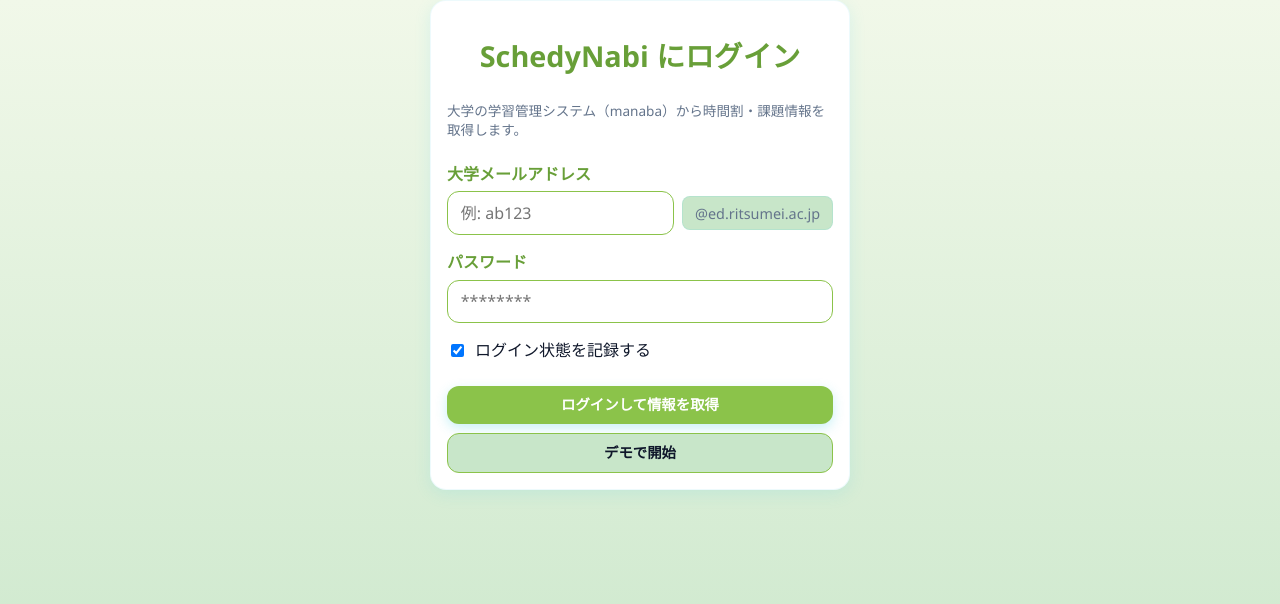
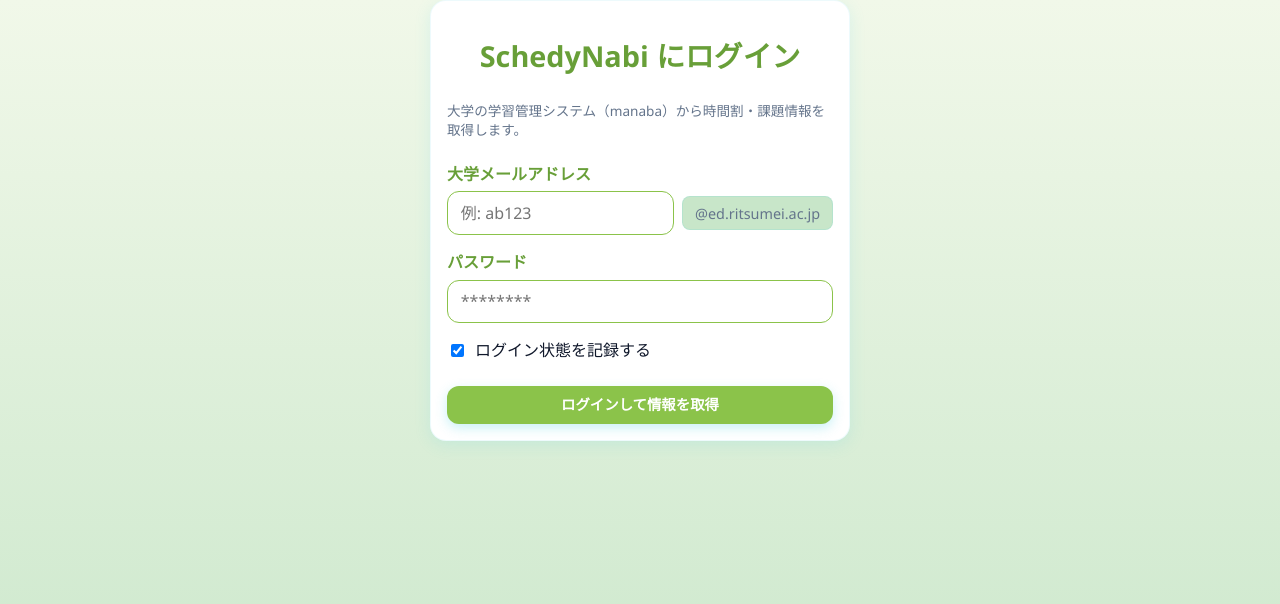
Before and after one commit to kuruton3910/schedy-nabi, a React (Vite) app in the folder frontend/: page / in a window 1280 px wide. Both pictures are taken after a click on the button "はじめる". Shown: the part 32-636 px from the top of the page. Built offline with nearby package versions, Linux system fonts and the light colour scheme; no server answers.

Commit message:
headerの変更

```diff
--- a/frontend/src/components/LoginForm.tsx
+++ b/frontend/src/components/LoginForm.tsx
@@ -112,7 +112,7 @@
         >
           {loading ? "情報取得中..." : "ログインして情報を取得"}
         </button>
-        {typeof onDemo === "function" ? (
+        {/* {typeof onDemo === "function" ? (
           <button
             type="button"
             className="button button-secondary"
@@ -122,7 +122,7 @@
           >
             デモで開始
           </button>
-        ) : null}
+        ) : null} */}
       </form>
     </div>
   );
```
